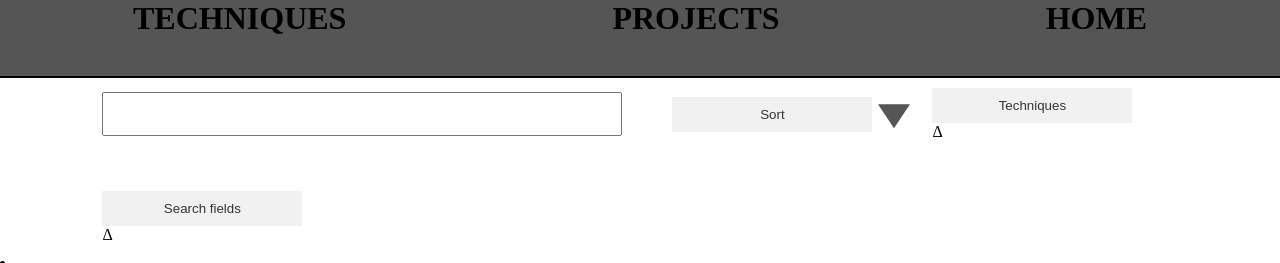
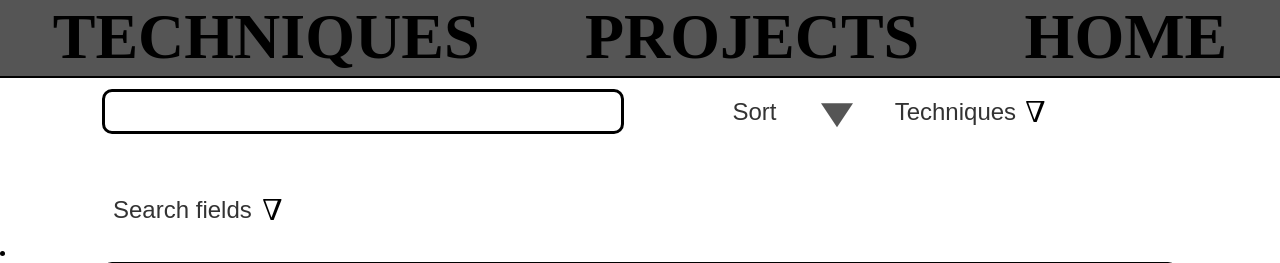
Before and after one commit to DarkDino77/TDP003, a Flask app: page /projects in a window 1280 px wide. Shown: the top 263 px of the page. Run offline with Flask 3, Linux system fonts and the light colour scheme.

Commit message:
Have Finneshed the merge from Dennis into main

```diff
--- a/Presentationlager/static/stylesheet.css
+++ b/Presentationlager/static/stylesheet.css
@@ -50,6 +50,12 @@ footer {
     padding-right: 5mm;
 }
 
+body{
+  display: flex;
+  flex-direction: column;
+  margin: 0;
+
+}
 /* Here begins the non grid dropdowns*/
 /* Style for the dropdown container */
  .dropdown-container {
@@ -59,14 +65,16 @@ footer {
 
   /* Style for the dropdown button */
   .dropdown-button {
-    background-color: #f1f1f1;
+    background-color: white;
     border: none;
     color: #333;
     padding: 10px;
     text-align: left;
-    width: 200px;
+    width: 150px;
     cursor: pointer;
     text-align: center;
+    font-size: x-large;
+    padding-right: 0px;
   }
 
   /* Style for the dropdown content */
@@ -77,6 +85,8 @@ footer {
     min-width: 200px;
     box-shadow: 0px 8px 16px 0px rgba(0,0,0,0.2);
     z-index: 1;
+    border: solid;
+    border-radius: 10px;
   }
 
   /* Style for the checkboxes and labels within the dropdown content */
@@ -99,15 +109,36 @@ footer {
 
   /* Style for the dropdown button */
   .dropdown-button-grid {
-    background-color: #f1f1f1;
+    background-color: white;
     border: none;
     color: #333;
     padding: 10px;
     text-align: left;
-    width: 200px;
+    width: 150px;
     cursor: pointer;
     text-align: center;
+    font-size: x-large;
+    padding-right: 0;
+
   }
+  .dropdown-button-grid-text {
+    display: flex;
+    flex-direction: row;
+    align-items: center;
+    gap: 0px;
+  }
+  .dropdown-button-text {
+    display: flex;
+    flex-direction: row;
+    align-items: center;
+    gap: 10px;
+  }
+  .Delta{
+    text-align: center;
+    font-size: xx-large;
+    transform: rotate(180deg) scaleX(-1) ;
+  }
+
 
   /* Style for the dropdown content */
   .dropdown-content-grid {
@@ -120,6 +151,8 @@ footer {
 
     left: 50%;
     transform: translate(-50%);
+    border-radius: 10px;
+    border: solid;
   }
 
   /* Style for the checkboxes and labels within the dropdown content */
@@ -128,6 +161,7 @@ footer {
     align-items: center;
     margin: 5px;
   }
+
 
   /* Style the grid layout for checkboxes */
   .checkbox-grid {
@@ -146,6 +180,7 @@ footer {
   .dropdown-content-grid input[type="checkbox"] {
     margin-right: 5px;
   }
+
   .search-terms{
     display: flex;
     flex-direction: row;
@@ -154,9 +189,28 @@ footer {
     align-items: center;
     margin-top: 10px;
     margin-left: 8%;
+    margin-right: 8%;
   }
 
+  header{
+    display: flex;
+    flex-direction: row;
+    flex-wrap: wrap;
+    justify-content: space-around;
+    font-size: xx-large;
+    height: 2cm;
+    border-bottom: solid 2px;
+    background-color: #555;
+  }
 
+  header a {
+    text-decoration: none;
+    display: inline-block;
+    border: 5px;
+  }
+  header h1 {
+    margin-top: 0;
+  }
 
 a:link, a:visited {
   text-decoration: none;
@@ -199,7 +253,7 @@ a:link, a:visited {
 .triangle::before {
   content: "";
   position: absolute;
-  transform: translateY(10%) rotate(270deg);
+  transform: translateY(35%) rotate(270deg) ;
 
   width: 0;
   height: 0;
@@ -209,7 +263,7 @@ a:link, a:visited {
   margin-right: 10px; /* Adjust as needed for spacing */
 }
 #sort_order:checked + .triangle::before{
-  transform: translateY(10%) rotate(90deg);
+  transform: translateY(35%) rotate(90deg);
 }
 /* Style the checkbox label text */
 .sort_order label {
@@ -220,7 +274,7 @@ a:link, a:visited {
 .sort_by{
   display: flex;
   flex-direction: row;
-  gap: 10px;
+  gap: 1px;
 }
 
 .technique_posts{
@@ -266,4 +320,6 @@ a:link, a:visited {
 .search_input{
   width: 40vW;
   height: 1cm;
+  border-radius: 10px;
+  border: solid;
 }
```
